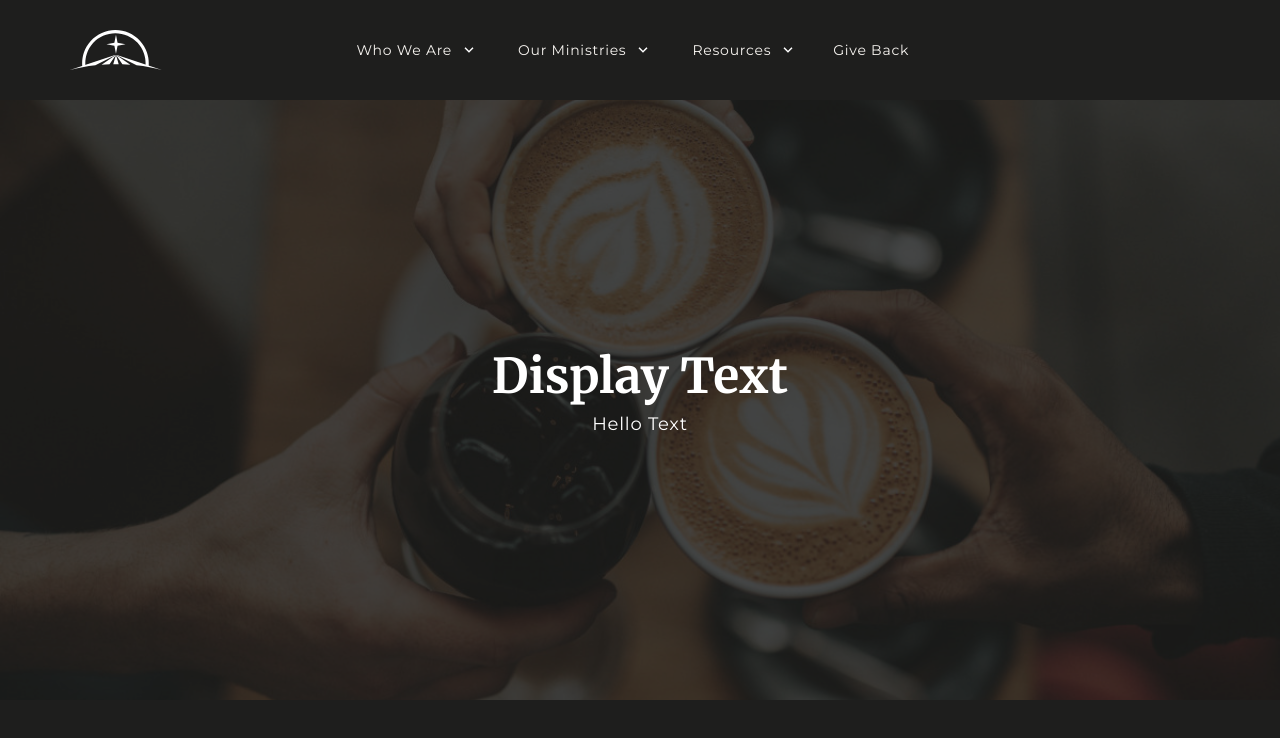
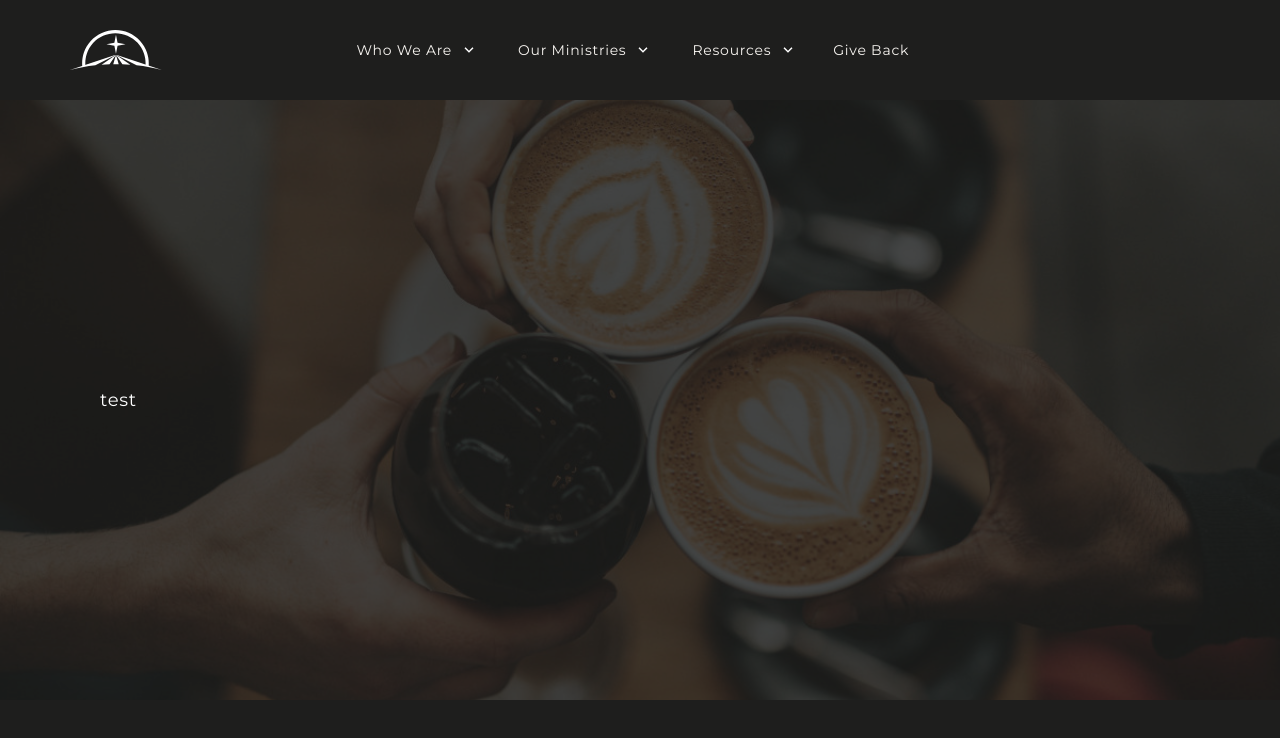
Before and after one commit to GTCAG/new-gtc, a React (Create React App) app: page /test in a window 1280 px wide. Shown: the top 738 px of the page. Built offline with nearby package versions, Linux system fonts and the light colour scheme.

Commit message:
Added some extra fields for PageHeader for alignment

```diff
--- a/src/components/atoms/PageHeader.tsx
+++ b/src/components/atoms/PageHeader.tsx
@@ -6,6 +6,8 @@ interface PageHeaderProps {
   children?: any;
   height?: string;
   opacity?: string;
+  justifyContent?: string;
+  alignItems?: string;
   bgLoad?: () => void;
 }
 
@@ -15,8 +17,8 @@ const Root = styled.div<PageHeaderProps>`
 
   position: relative;
   display: flex;
-  justify-content: center;
-  align-items: center;
+  justify-content: ${(props) => props.justifyContent || "center"};
+  align-items: ${(props) => props.alignItems || "center"};
   flex-direction: column;
 
   &::before {
--- a/src/components/pages/TestPage.tsx
+++ b/src/components/pages/TestPage.tsx
@@ -15,13 +15,23 @@ const Root = styled.div`
   flex-direction: column;
 `;
 
+const MarginHeader = styled.div`
+  margin-left: 100px;
+`;
+
+const Header = styled.div``;
+
 const TestPage: React.FC = () => {
   return (
     <Root>
       <NavBar />
-      <PageHeader img={testImg} bgLoad={() => console.log("LOADED")}>
-        <Display color="#ffffff">Display Text</Display>
-        <Text color="#fff">Hello Text</Text>
+      <PageHeader
+        alignItems="flex-start"
+        img={testImg}
+        bgLoad={() => console.log("LOADED")}>
+        <MarginHeader>
+          <Text color="white">test</Text>
+        </MarginHeader>
       </PageHeader>
     </Root>
   );
```
